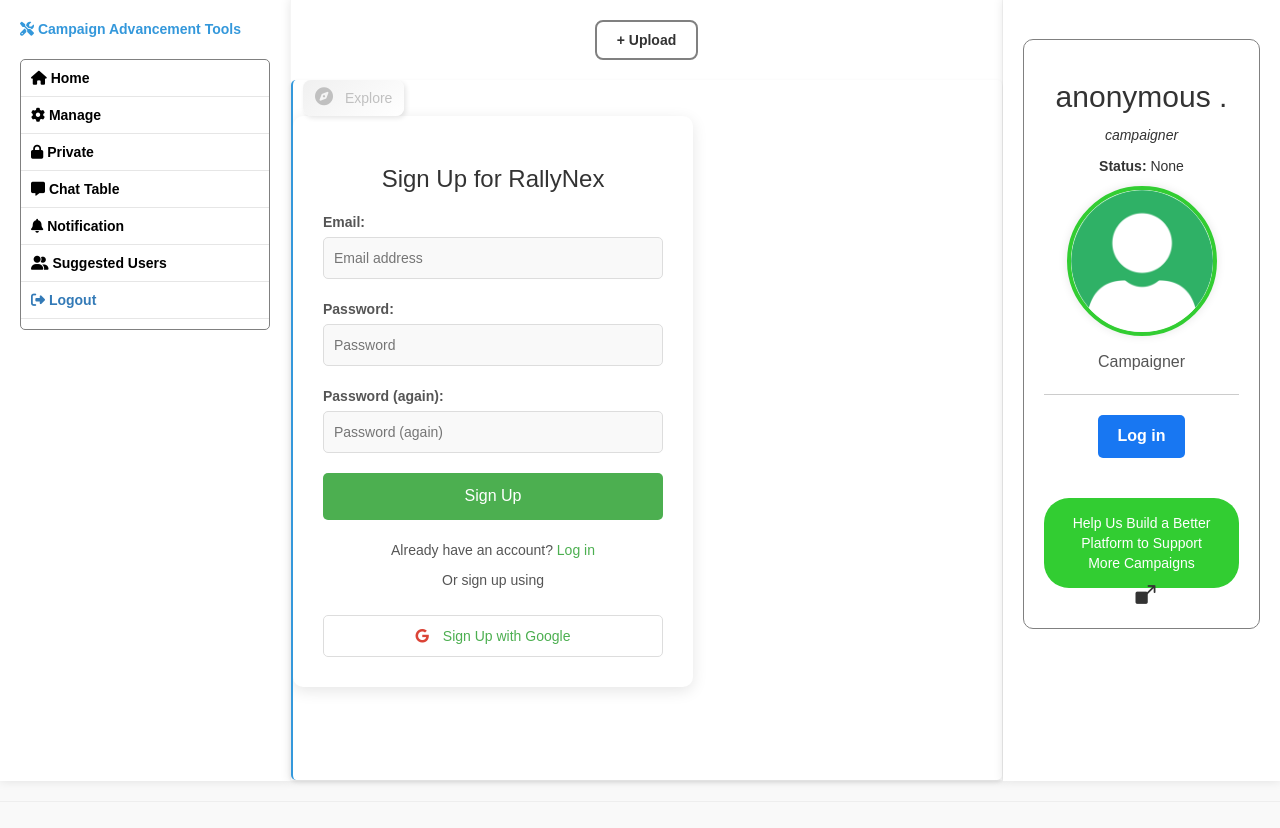
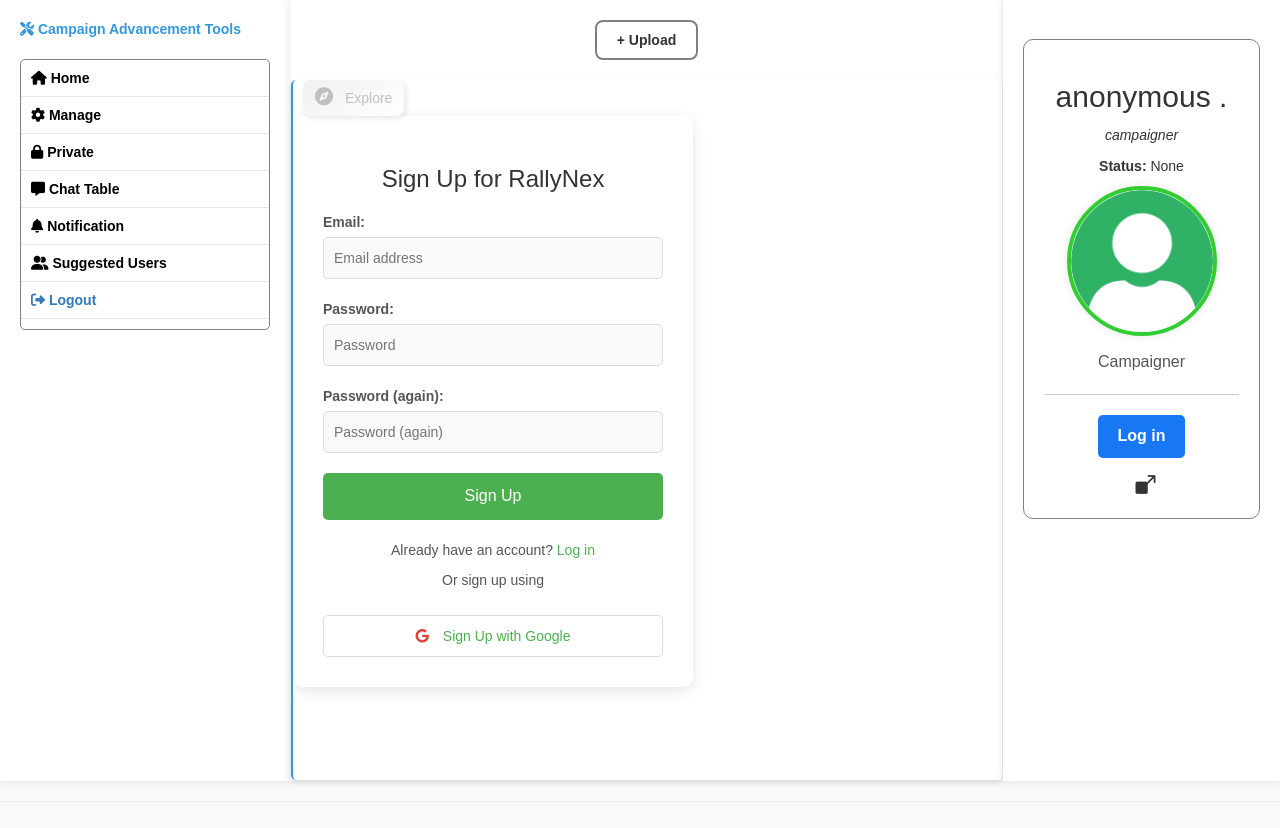
Before and after one commit to itocod/cmpgn, a Django app: page /accounts/signup/ in a window 1280 px wide. Shown: the part 165-993 px from the top of the page. Run offline with Django 5.2, Linux system fonts and the light colour scheme; parts of the project's set-up code (start-up, migrations or seed data) failed here and were passed over; some libraries are stand-ins or nearby versions.

Commit message:
Your commit message here

```diff
--- a/accounts/templates/account/login.html
+++ b/accounts/templates/account/login.html
@@ -2625,8 +2625,7 @@ document.addEventListener("DOMContentLoaded", function() {
 </div>
   </div></br>
 
- <!-- Assuming this is in a template file like base.html -->
-<a href="{% url 'donate' %}#rallynex-campaigns" class="donate-link" style="hovercolor"> Help Us Build a Better Platform to Support More Campaigns </a>
+
 
 
 
--- a/accounts/templates/account/signup.html
+++ b/accounts/templates/account/signup.html
@@ -2628,9 +2628,6 @@ document.addEventListener("DOMContentLoaded", function() {
 
 </div></br>
 
- <!-- Assuming this is in a template file like base.html -->
-<a href="{% url 'donate' %}#rallynex-campaigns" class="donate-link" style="hovercolor"> Help Us Build a Better Platform to Support More Campaigns </a>
-
 
 
 
```
Also changed, not shown: 2 other files.
